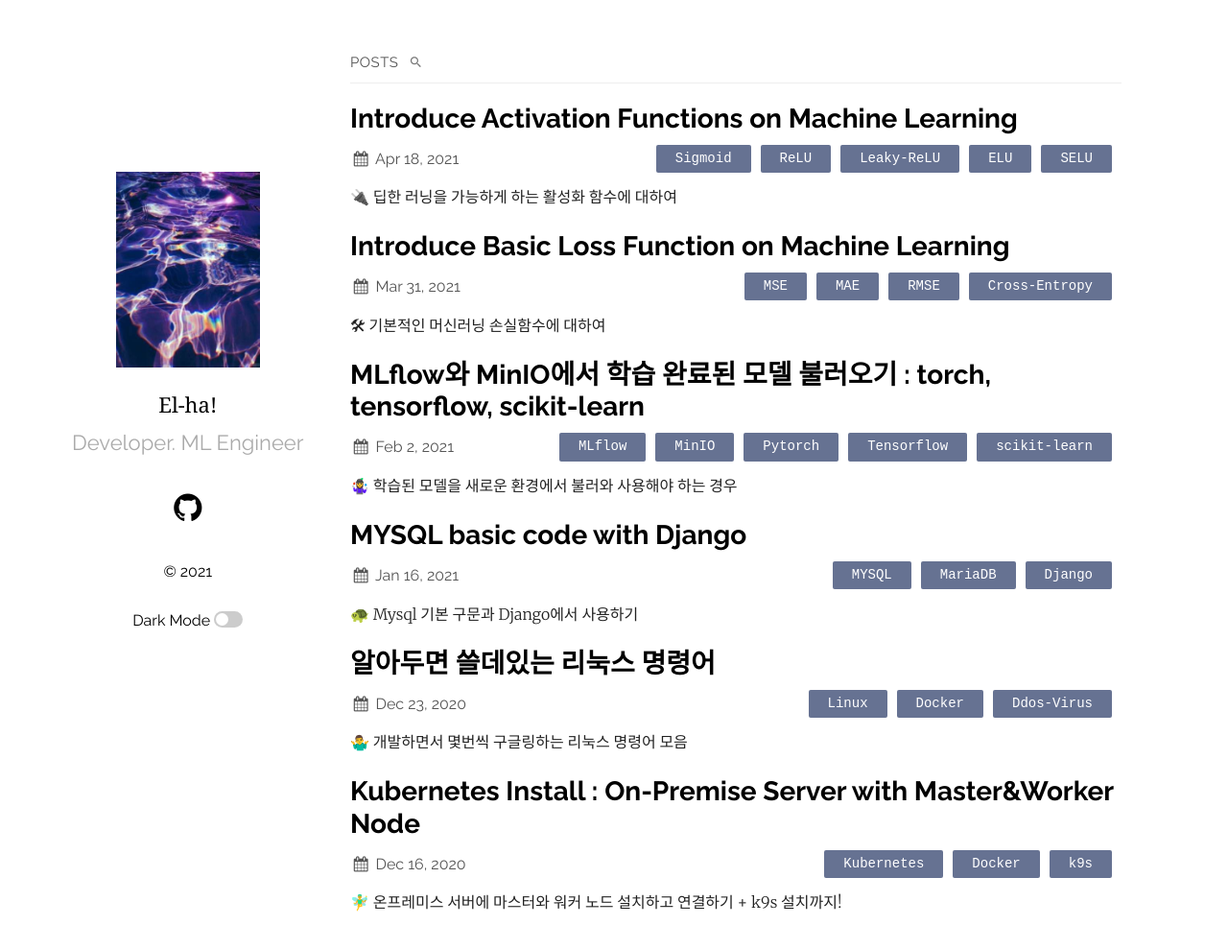
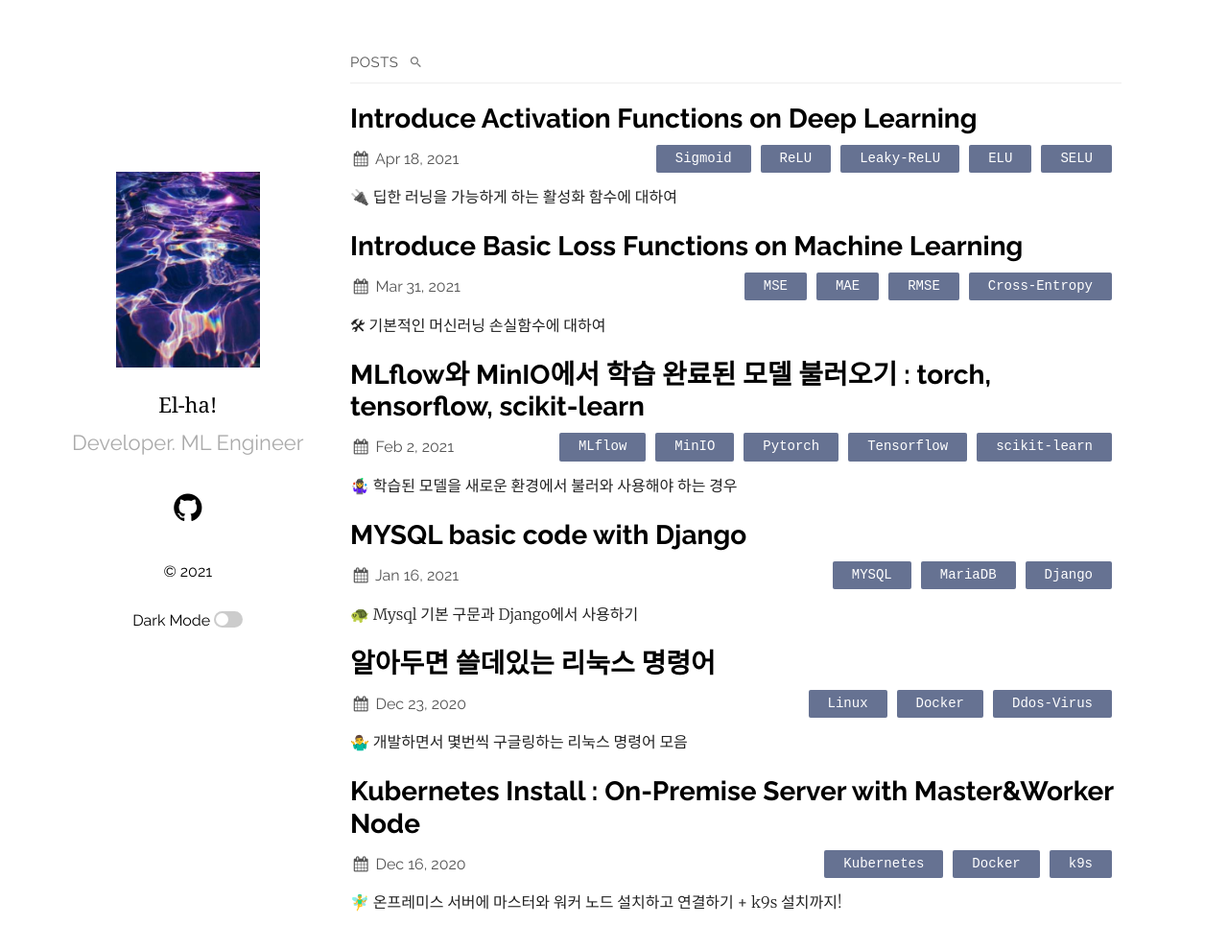
Before and after one commit to huhji-elha/huhji.github.io, a Jekyll site: the page built from index.md, in a window 1280 px wide and 1001 px high. Shown: the top 989 px of the window at 96% size. Built offline with Jekyll 4.4.1, drawn with Linux system fonts in a browser that asks for light colours; some web fonts are replaced.

Commit message:
change title

```diff
--- a/_posts/2021-03-31-Basic_Loss_Function.md
+++ b/_posts/2021-03-31-Basic_Loss_Function.md
@@ -1,6 +1,6 @@
 ---
 layout: post
-title:  "Introduce Basic Loss Function on Machine Learning"
+title:  "Introduce Basic Loss Functions on Machine Learning"
 date:   2021-03-31 15:28:11 +0530
 categories: MSE MAE RMSE Cross-Entropy
 use_math: true
--- a/_posts/2021-04-18-Activation_Function.md
+++ b/_posts/2021-04-18-Activation_Function.md
@@ -1,6 +1,6 @@
 ---
 layout: post
-title:  "Introduce Activation Functions on Machine Learning"
+title:  "Introduce Activation Functions on Deep Learning"
 date:   2021-04-18 17:42:23 +0530
 categories: Sigmoid ReLU Leaky-ReLU ELU SELU
 use_math: true
```
